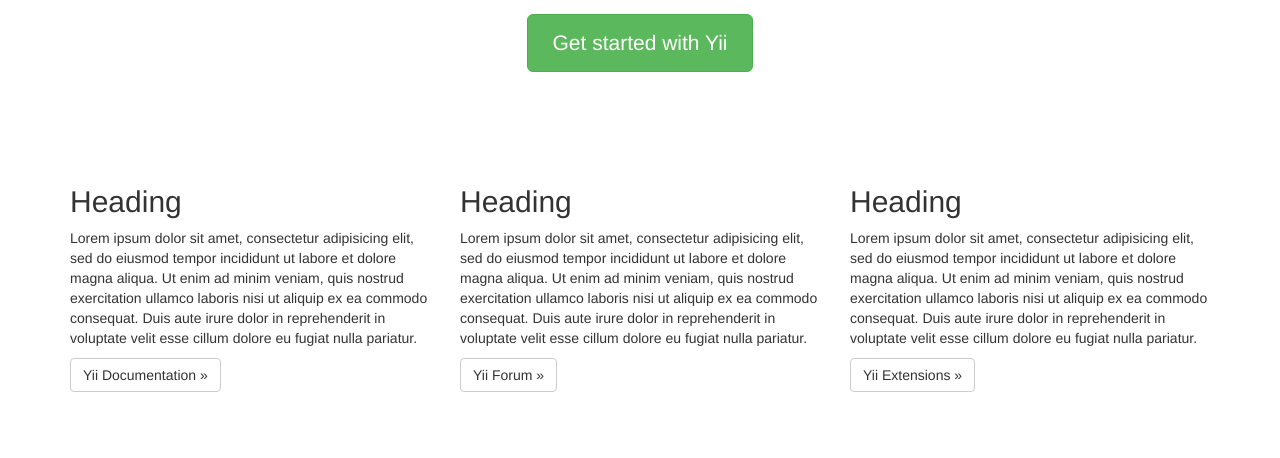
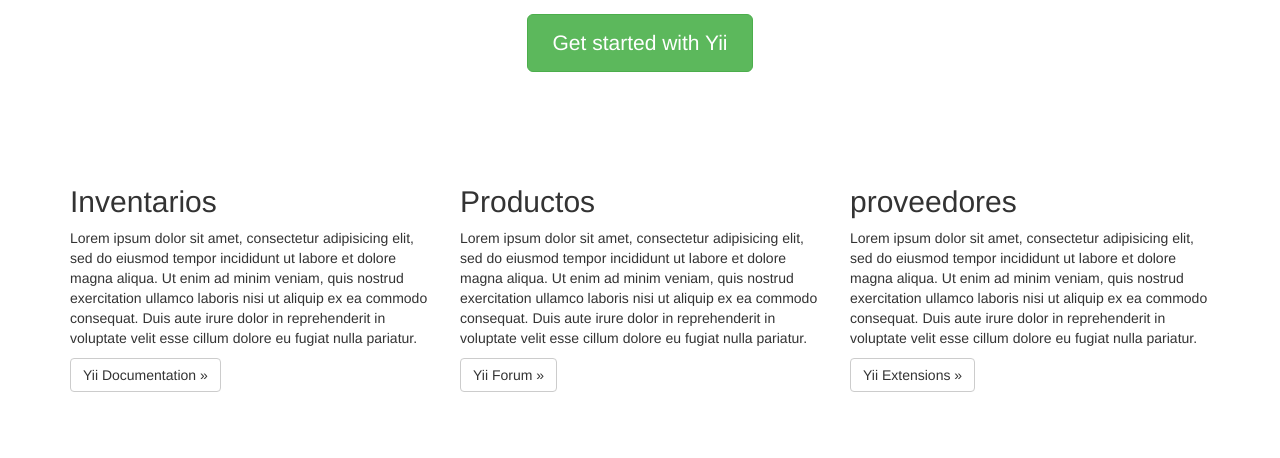
Before and after one commit to juandredondo/inventario_silab, a Yii app: template views/site/index.php in a window 1280 px wide. Shown: the part 248-706 px from the top of the page. Run offline with PHP 8.4 and a stand-in for Yii, Linux system fonts and the light colour scheme; the template is opened without the code that fills it, so the values that code supplies are empty; some libraries are stand-ins or nearby versions.

Commit message:
le cambie los head a las etiquedas h2

```diff
--- a/views/site/index.php
+++ b/views/site/index.php
@@ -18,7 +18,7 @@ $this->title = 'My Yii Application';
 
         <div class="row">
             <div class="col-lg-4">
-                <h2>Heading</h2>
+                <h2>Inventarios</h2>
 
                 <p>Lorem ipsum dolor sit amet, consectetur adipisicing elit, sed do eiusmod tempor incididunt ut labore et
                     dolore magna aliqua. Ut enim ad minim veniam, quis nostrud exercitation ullamco laboris nisi ut aliquip
@@ -28,7 +28,7 @@ $this->title = 'My Yii Application';
                 <p><a class="btn btn-default" href="http://www.yiiframework.com/doc/">Yii Documentation &raquo;</a></p>
             </div>
             <div class="col-lg-4">
-                <h2>Heading</h2>
+                <h2>Productos</h2>
 
                 <p>Lorem ipsum dolor sit amet, consectetur adipisicing elit, sed do eiusmod tempor incididunt ut labore et
                     dolore magna aliqua. Ut enim ad minim veniam, quis nostrud exercitation ullamco laboris nisi ut aliquip
@@ -38,7 +38,7 @@ $this->title = 'My Yii Application';
                 <p><a class="btn btn-default" href="http://www.yiiframework.com/forum/">Yii Forum &raquo;</a></p>
             </div>
             <div class="col-lg-4">
-                <h2>Heading</h2>
+                <h2>proveedores</h2>
 
                 <p>Lorem ipsum dolor sit amet, consectetur adipisicing elit, sed do eiusmod tempor incididunt ut labore et
                     dolore magna aliqua. Ut enim ad minim veniam, quis nostrud exercitation ullamco laboris nisi ut aliquip
```
